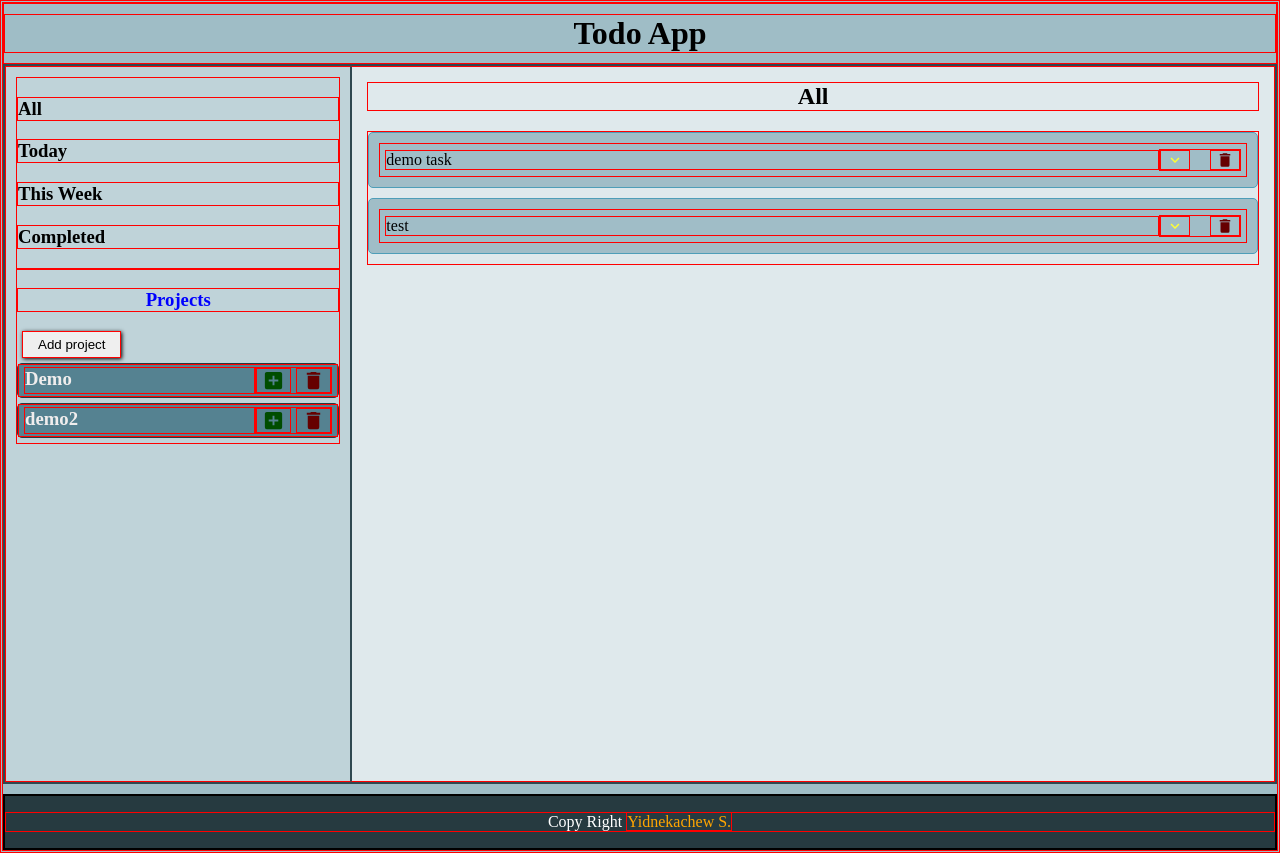
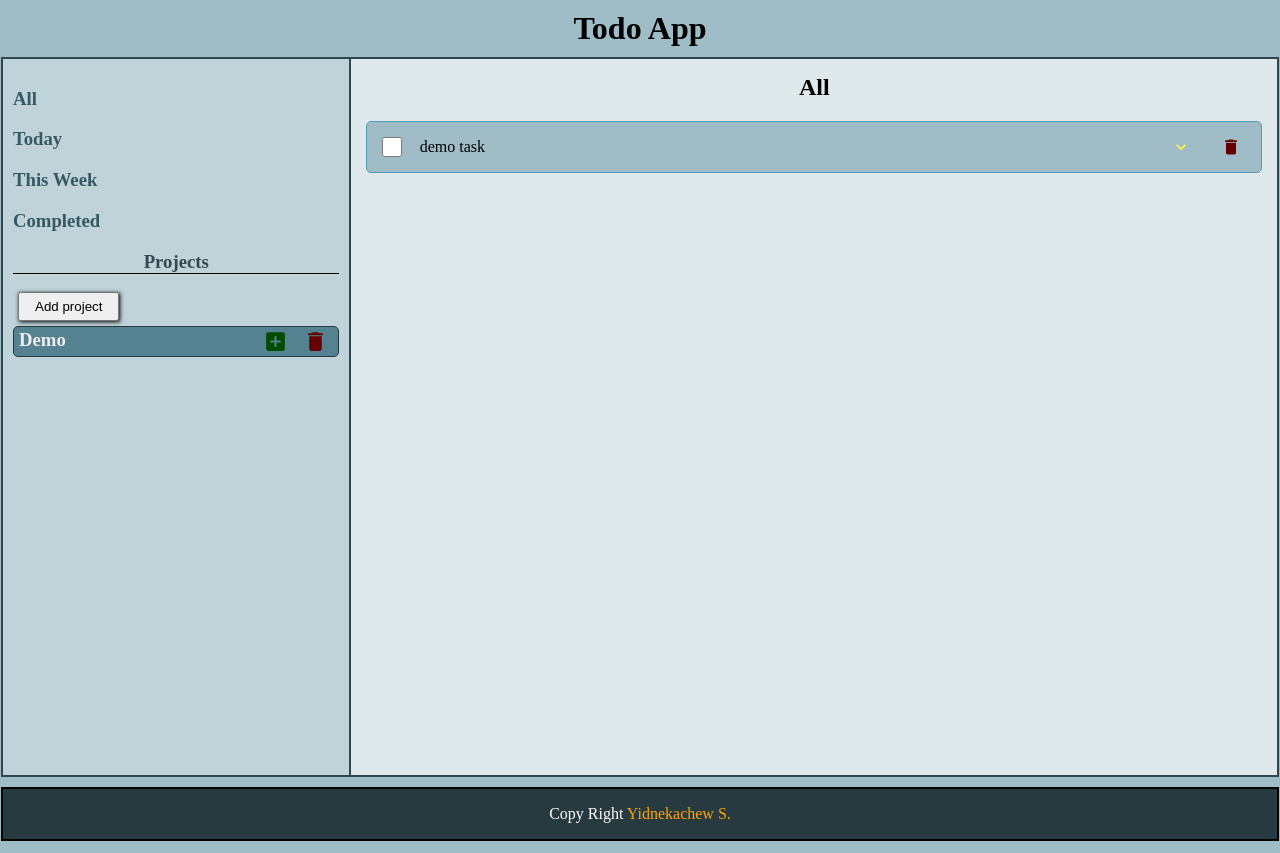
Before and after one commit to Yidnekachew-SK/Todo-List, a website built with webpack: page src/template.html in a window 1280 px wide. Both pictures are taken after a click on the element "All". Built offline with nearby package versions, Linux system fonts and the light colour scheme.

Commit message:
Add option to see completed todos
Add checkbox to each displayed todo and add event listener to completed header  so when user check the checkbox the todo can be displayed in completed category.

```diff
--- a/src/content.js
+++ b/src/content.js
@@ -27,6 +27,17 @@ function createIcon (icon, className) {
 function createContentHeader (headerName) {
 	const todoListHeader = document.querySelector(".content-header");
 	todoListHeader.textContent = headerName;
+}
+
+function createCheckList (todoUsed) {
+	const input = document.createElement("input");
+	input.type = "checkbox";
+	input.className = "checkboxs";
+	input.id = todoUsed.todoId;
+	input.addEventListener("change", () => {
+		todoUsed.isComplete = input.checked;
+	})
+	return input;
 }
 
 function displayProject (project) {
@@ -79,6 +90,7 @@ function showTodoList (project, purpose) {
 
 		const todoDisplayer = createDiv();
 		todoDisplayer.className = "todo-display";
+		todoDisplayer.append(createCheckList(project.todoList[i]));
 		todoContainer.append(todoDisplayer);
 
 		const nameOfTodo = createParagraph();
--- a/src/index.js
+++ b/src/index.js
@@ -8,12 +8,6 @@ const a = createTodo("demo task", "demo description",format(new Date, "MMM do, y
 Todo.addToProject(defaultProject, a);
 Todo.storeProject(defaultProject);
 displayProject(defaultProject);
-
-const project2 = createProject("demo2");
-const b = createTodo("test", "test desc", format("2025/10/3", "MMM do, yyyy"));
-Todo.addToProject(project2, b);
-Todo.storeProject(project2);
-displayProject(project2);
 
 function getProjectFormData(){
 	const projectForm = document.querySelector("#project-form");
@@ -68,9 +62,7 @@ function cancelProjectForm(){
 
 function checkDate (date) {
 	let correctedDate = parse(date, 'MMM do, yyyy', new Date());
-	let result = isSameWeek(new Date(), correctedDate, {weekStartsOn: 1});
-	console.log("date: " + correctedDate + " " + result);
-	return result;
+	return isSameWeek(new Date(), correctedDate, {weekStartsOn: 1});
 }
 
 const addProject = document.querySelector(".add-project-button");
@@ -108,8 +100,8 @@ project.addEventListener("click", event => {
 const allTodoDisplayer = document.querySelector(".all-todos");
 allTodoDisplayer.addEventListener("click", () => {
 	document.querySelector(".todo-list-container").innerHTML = "";
+	createContentHeader("All");
 	for(let i = 0; i < myprojects.length; i++){
-		createContentHeader("All");
 		showTodoList(myprojects[i], "show all");
 	}
 })
@@ -119,8 +111,8 @@ todayTodoDisplayer.addEventListener("click", () => {
 	document.querySelector(".todo-list-container").innerHTML = "";
 	const matchingTodo = myprojects.filter(project =>
   		project.todoList?.some(todo => todo.date === format(new Date, "MMM do, yyyy")));
+	createContentHeader("Today");
 	for(let i = 0; i < matchingTodo.length; i++){
-		createContentHeader("Today");
 		showTodoList(matchingTodo[i], "show today todo");
 	}
 })
@@ -130,8 +122,19 @@ weeklyTodoDisplayer.addEventListener("click", () => {
 	document.querySelector(".todo-list-container").innerHTML = "";
 	const matchingTodo = myprojects.filter(project =>
   		project.todoList?.some(todo => checkDate(todo.date)));
+	createContentHeader("This Week");
 	for(let i = 0; i < matchingTodo.length; i++){
-		createContentHeader("This Week");
 		showTodoList(matchingTodo[i], "show weekly todo");
 	}
 })
+
+const completedTodoDisplayer = document.querySelector(".completed-todos");
+completedTodoDisplayer.addEventListener("click", () => {
+	document.querySelector(".todo-list-container").innerHTML = "";
+	const matchingTodo = myprojects.filter(project =>
+  		project.todoList?.some(todo => todo.isComplete));
+	createContentHeader("Completed");
+  for(let i = 0; i < matchingTodo.length; i++){
+		showTodoList(matchingTodo[i], "show completed todo");
+	}
+})
--- a/src/styles.css
+++ b/src/styles.css
@@ -1,6 +1,5 @@
 *{
 	box-sizing: border-box;
-	border: 1px solid red;
 }
 
 body{
@@ -28,9 +27,14 @@ h1{
 	background-color: rgb(191 211 217);
 }
 
+.todo-displaying-container h3{
+	color:  rgb(53, 88, 98);
+}
+
 .projects-container > h3{
 	text-align: center;
-	color: blue;
+	color: rgb(55, 71, 79);
+	border-bottom: 1px solid black;
 }
 
 .add-project-button{
@@ -92,7 +96,7 @@ h1{
 .todo-display{
 	padding: 5px;
 	display: grid;
-	grid-template-columns: 10fr 1fr;
+	grid-template-columns: 0.5fr 10fr 1fr;
 	align-items: center;
 }
 
@@ -101,6 +105,12 @@ h1{
 	background-color: rgb(106 126 143);
 	border-bottom: 1px solid lightblue;
 	box-shadow: 2px 2px 5px rgb(54 67 72);
+}
+
+.checkboxs{
+	margin: 0;
+	width: 20px;
+	height: 20px;
 }
 
 .todo-display p{
--- a/src/template.html
+++ b/src/template.html
@@ -13,7 +13,7 @@
 
 	<div class="container">
 		<div class="project-bar">
-			<div>
+			<div class="todo-displaying-container">
 				<h3 class="all-todos">All</h3>
 				<h3 class="today-todos">Today</h3>
 				<h3 class="weekly-todos">This Week</h3>
```
